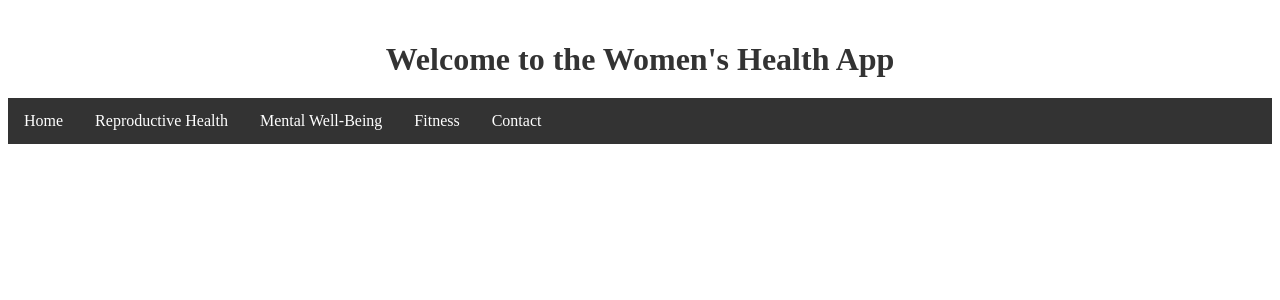
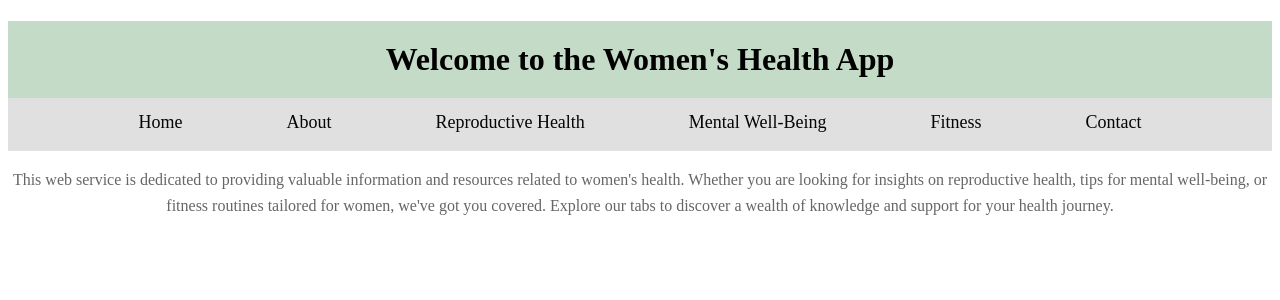
Before and after one commit to Alyssasorensen/flask_e2e_project, a Flask app: page / in a window 1280 px wide. Shown: the top 300 px of the page. Run offline with Flask 3, Linux system fonts and the light colour scheme.

Commit message:
updated files

```diff
--- a/app/app.py
+++ b/app/app.py
@@ -16,6 +16,10 @@ data = pd.DataFrame({
 @app.route('/')
 def home():
     return render_template('base.html', data=data)
+
+@app.route('/about')
+def about():
+    return render_template('pages/about.html', data=data)
 
 @app.route('/reproductive')
 def reproductive():
--- a/app/static/styles.css
+++ b/app/static/styles.css
@@ -1,42 +1,48 @@
 #EntireWebServiceCSS
 
 body {
-    font-family: 'Arial', sans-serif;
+    font-family: 'Verdana', sans-serif;
     margin: 0;
     padding: 0;
     background-color: #ffffff;
 }
 
 h1 {
-    color: #333;
+    color: rgb(0, 0, 0);
     text-align: center;
     padding: 20px;
-    background-color: #fff;
+    background-color: #25793245;
     margin-bottom: 0;
+}
+
+nav {
+    background-color: #0000001f; /* Steel Blue Color */
+    text-align: center; /* Center the text within the nav */
 }
 
 nav ul {
     list-style-type: none;
     margin: 0;
     padding: 0;
-    background-color: #333;
     overflow: hidden;
+    display: inline-block;
 }
 
 nav li {
-    float: left;
+    display: inline-block;
 }
 
 nav a {
     display: block;
-    color: white;
+    color: rgb(5, 5, 5);
     text-align: center;
-    padding: 14px 16px;
+    padding: 14px 50px;
     text-decoration: none;
+    font-size: 18px;
 }
 
 nav a:hover {
-    background-color: #ddd;
+    background-color: rgb(199, 197, 197);
     color: black;
 }
 
@@ -46,14 +52,17 @@ section {
     background-color: #fff;
 }
 
+/* Increase font size for the paragraph */
+#HomeTabParagraph
+
 /* static/styles.css */
 #ContactPage
 
 body {
-    font-family: 'Arial', sans-serif;
+    font-family: 'Verdana', sans-serif;
     margin: 0;
     padding: 0;
-    background-color: #f5f5f5;
+    background-color: #171717;
 }
 
 .container {
@@ -62,7 +71,7 @@ body {
     padding: 20px;
     background-color: #fff;
     border-radius: 8px;
-    box-shadow: 0 0 10px rgba(0, 0, 0, 0.1);
+    box-shadow: 0 0 10px rgba(0, 0, 0, 0.5);
 }
 
 h2 {
@@ -83,7 +92,7 @@ input,
 textarea {
     padding: 10px;
     margin-bottom: 16px;
-    border: 1px solid #ccc;
+    border: 1px solid rgb(200, 200, 200);
     border-radius: 4px;
     box-sizing: border-box;
     width: 100%;
@@ -106,10 +115,10 @@ button:hover {
 #ThankYouSubmission
 
 body {
-    font-family: 'Arial', sans-serif;
+    font-family: 'Verdana', sans-serif;
     margin: 0;
     padding: 0;
-    background-color: #f5f5f5;
+    background-color: #f8f8f8;
 }
 
 h2 {
--- a/app/templates/base.html
+++ b/app/templates/base.html
@@ -13,6 +13,7 @@
     <nav>
         <ul>
             <li><a href="/">Home</a></li>
+            <li><a href="/about">About</a></li>
             <li><a href="/reproductive">Reproductive Health</a></li>
             <li><a href="/mental">Mental Well-Being</a></li>
             <li><a href="/fitness">Fitness</a></li>
@@ -20,6 +21,10 @@
         </ul>
     </nav>
 
+    {% if request.path == '/' %}
+        <p>This web service is dedicated to providing valuable information and resources related to women's health. Whether you are looking for insights on reproductive health, tips for mental well-being, or fitness routines tailored for women, we've got you covered. Explore our tabs to discover a wealth of knowledge and support for your health journey.</p>
+    {% endif %}
+
     {% block content %}{% endblock %}
 
 </body>
```
Also changed, not shown: app/templates/pages/about.html (added, +9 -0 lines).
